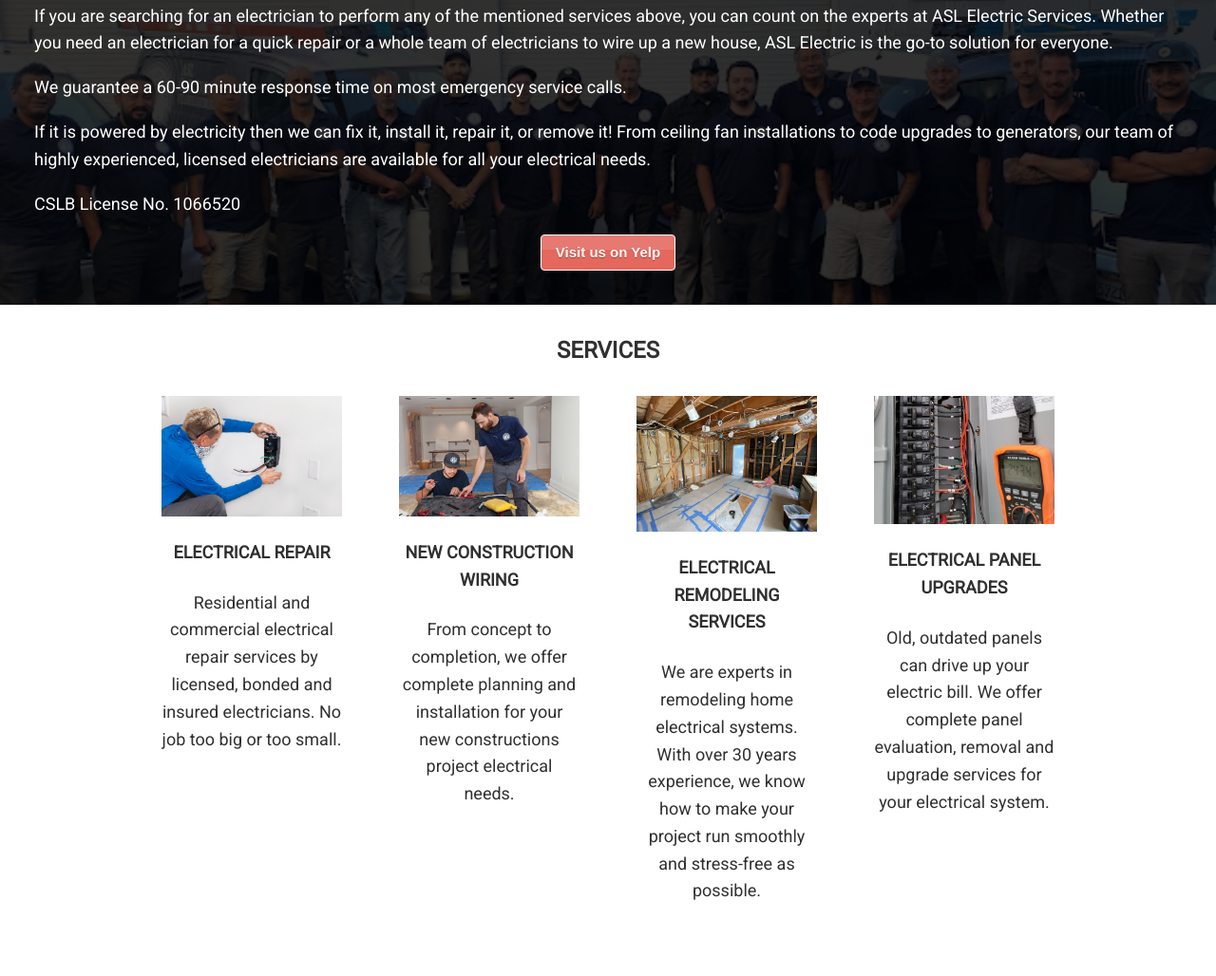
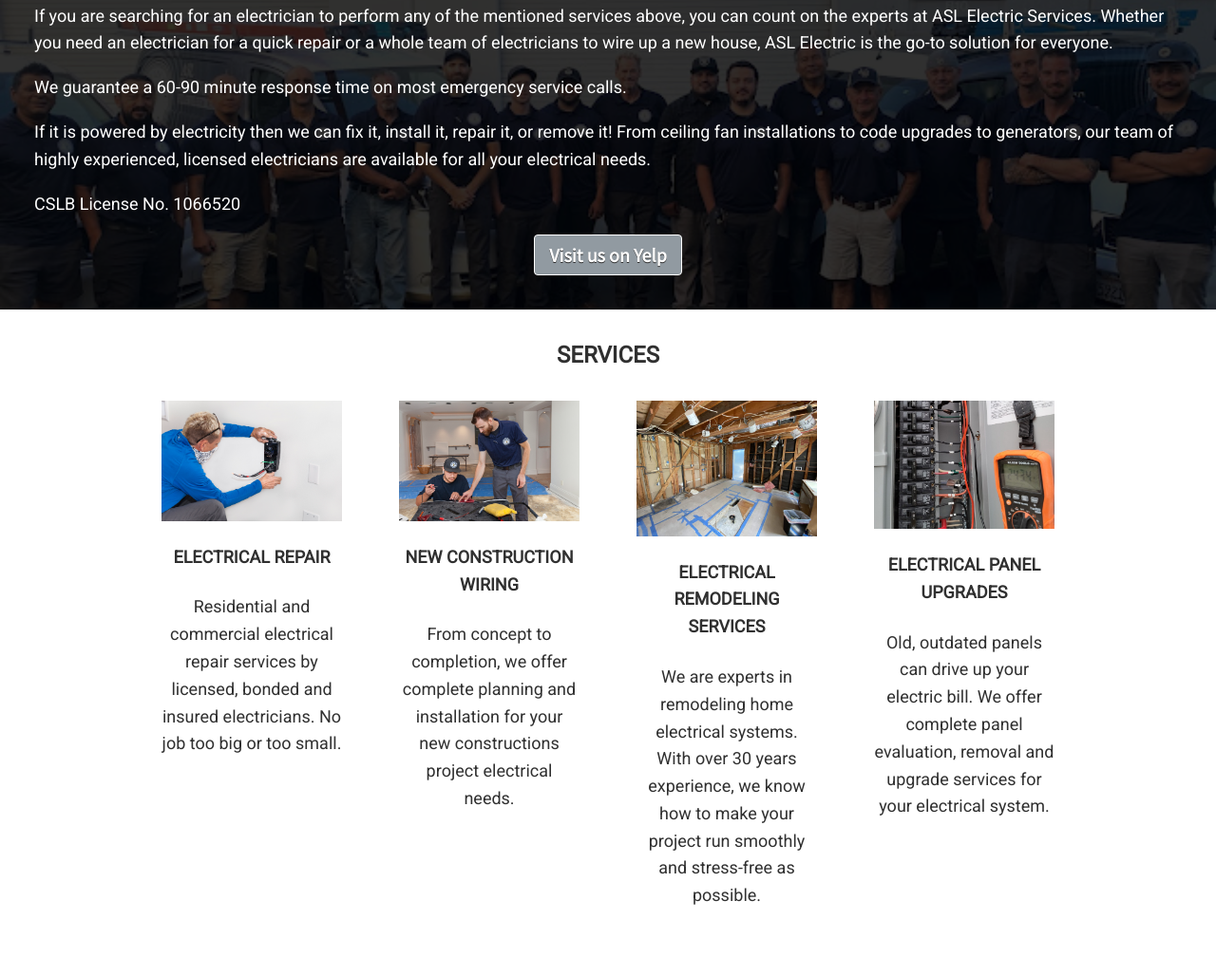
Before and after one commit to wnbui/aslelectric, a plain HTML site: page index.html in a window 1280 px wide. Shown: the part 655-1683 px from the top of the page at 95% size. Drawn offline with nearby package versions, Linux system fonts and the light colour scheme.

Commit message:
Updated button

```diff
--- a/css/style.css
+++ b/css/style.css
@@ -232,19 +232,18 @@ header {
 }
 
 .myButton {
-	box-shadow:inset 0px 39px 0px -24px #e67a73;
-	background-color:#e4685d;
-	border-radius:4px;
-	border:1px solid #ffffff;
-	display:inline-block;
-	cursor:pointer;
-	color:#ffffff;
-	font-family:Arial;
-	font-size:15px;
-	font-weight:bold;
-	padding:6px 15px;
-	text-decoration:none;
-	text-shadow:0px 1px 0px #b23e35;
+    background-color: var(--clr-accent);
+    border-radius: 4px;
+    border: 1px solid #ffffff;
+    display: inline-block;
+    cursor: pointer;
+    color: #ffffff;
+    font-family: var(--ff-secondary);
+    font-size:1 5px;
+    font-weight: bold;
+    padding: 6px 15px;
+    text-decoration: none;
+    text-shadow: 0px 1px 0px var(--clr-dark);
     align-self: center;
 }
 .myButton:hover {
```
